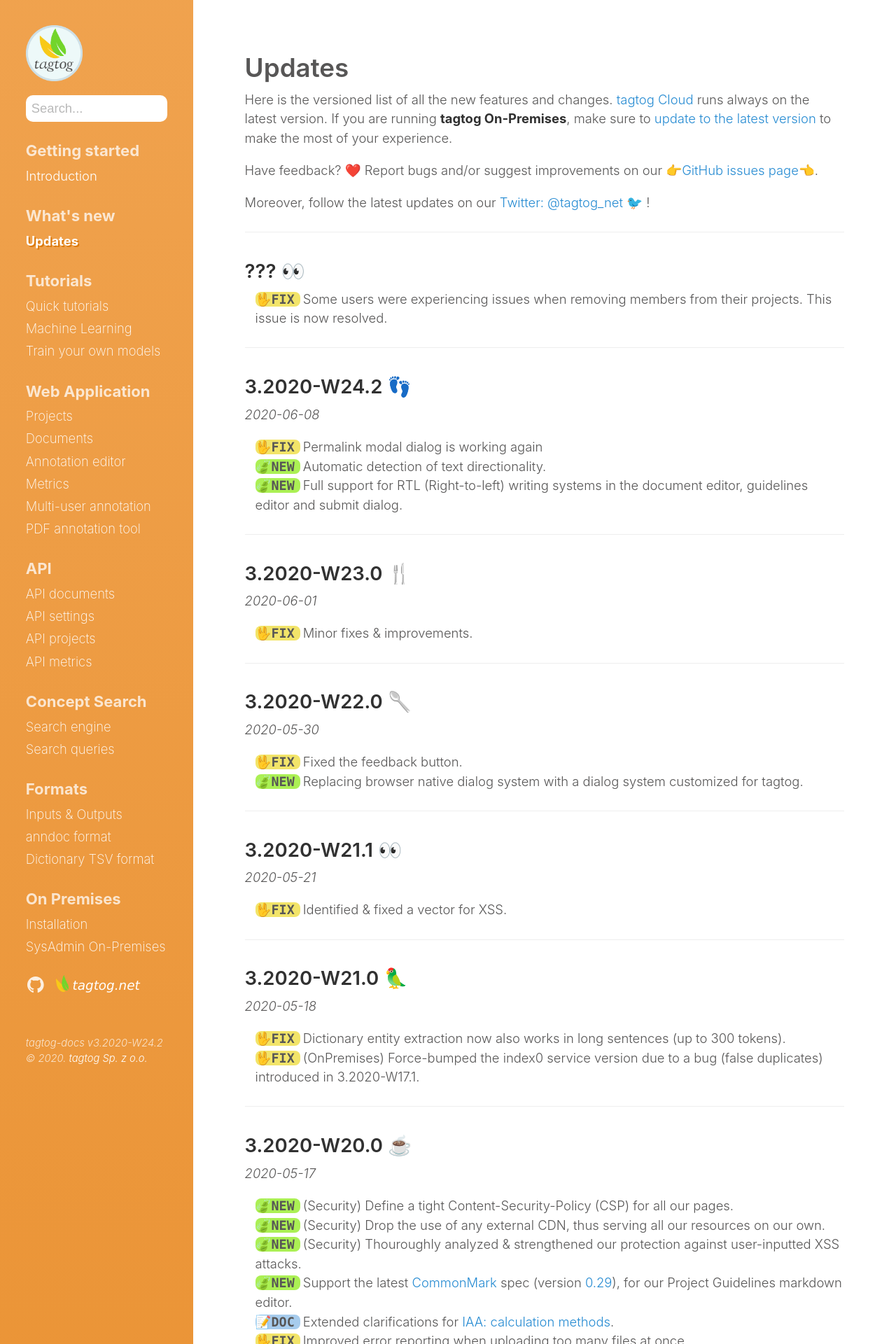
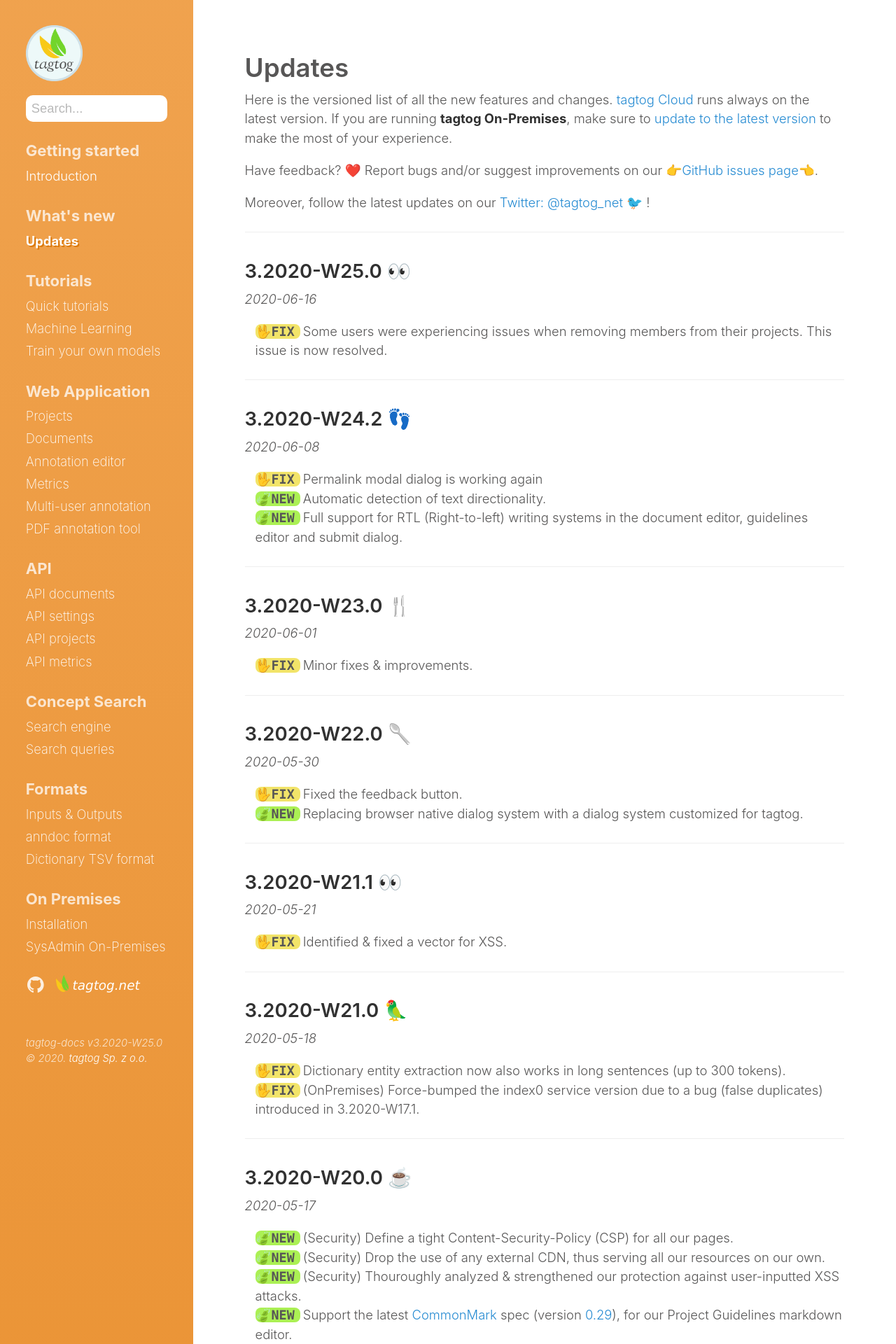
Before and after one commit to tagtogorg/tagtog-doc, a Jekyll site: the page built from updates.md, in a window 1280 px wide. Shown: the top 1920 px of the page at 70% size. Built offline with Jekyll 4.4.1, drawn with Linux system fonts in a browser that asks for light colours; nearby versions of some CDN libraries; emoji names are drawn with the system emoji font.

Commit message:
Bump version: 3.2020-W25.0 👀

```diff
--- a/_config.yml
+++ b/_config.yml
@@ -71,7 +71,7 @@ plugins:
   - jemoji
 
 # Custom vars
-version: 3.2020-W24.2
+version: 3.2020-W25.0
 sidebar_home_link: true
 search_page: false
 # sidebar_blog_link:  '/blog'   # By default, your home page is your blog
--- a/updates.md
+++ b/updates.md
@@ -14,7 +14,8 @@ Moreover, follow the latest updates on our [Twitter: @tagtog_net 🐦](https://t
 
 ---
 
-## ??? 👀
+## 3.2020-W25.0 👀
+_2020-06-16_
 
 <ul class="updates">
   <li class="fix"><span markdown="1">Some users were experiencing issues when removing members from their projects. This issue is now resolved.</span></li>
```
Also changed, not shown: 1 other file.
